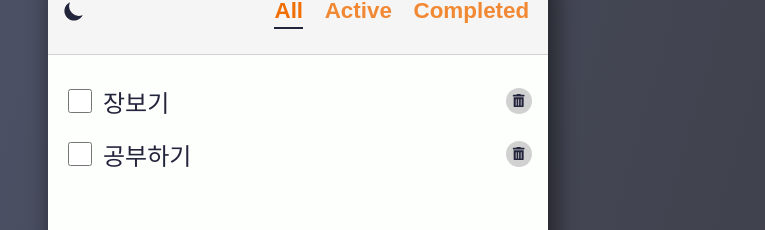
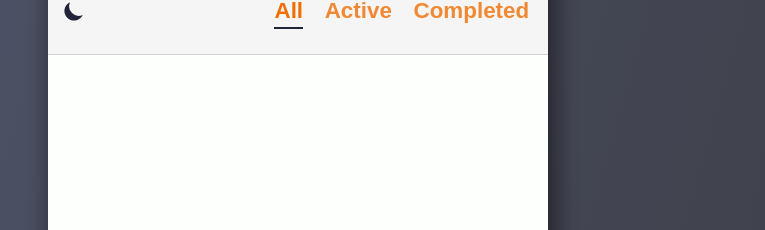
Before and after one commit to hheeju98/react-todo, a React (Create React App) app: page / in a window 1280 px wide. Shown: the part 187-417 px from the top of the page, without its empty margins (342-1107 px from the left). Built offline with nearby package versions, Linux system fonts and the light colour scheme.

Commit message:
투두아이템 저장

```diff
--- a/src/components/TodoList/TodoList.jsx
+++ b/src/components/TodoList/TodoList.jsx
@@ -1,13 +1,11 @@
-import React, { useState } from "react";
+import React, { useEffect, useState } from "react";
 import AddTodo from "../AddTodo/AddTodo";
 import Todo from "../Todo/Todo";
 import styles from "./TodoList.module.css";
 
 export default function TodoList({ filter }) {
-  const [todos, setTodos] = useState([
-    { id: "123", text: "장보기", status: "active" },
-    { id: "124", text: "공부하기", status: "active" },
-  ]);
+  const [todos, setTodos] = useState(() => readTodosFromLocalStorage());
+
   const handleAdd = (todo) => {
     setTodos([...todos, todo]);
   };
@@ -16,6 +14,10 @@
   };
   const handleDelete = (deleted) =>
     setTodos(todos.filter((t) => t.id !== deleted.id));
+
+  useEffect(() => {
+    localStorage.setItem("todos", JSON.stringify(todos));
+  }, [todos]);
 
   const filtered = getFilteredItems(todos, filter);
   return (
@@ -35,6 +37,12 @@
   );
 }
 
+function readTodosFromLocalStorage() {
+  console.log("readTodosFromLocalStorage");
+  const todos = localStorage.getItem("todos");
+  return todos ? JSON.parse(todos) : [];
+}
+
 function getFilteredItems(todos, filter) {
   if (filter === "all") {
     return todos;
```
